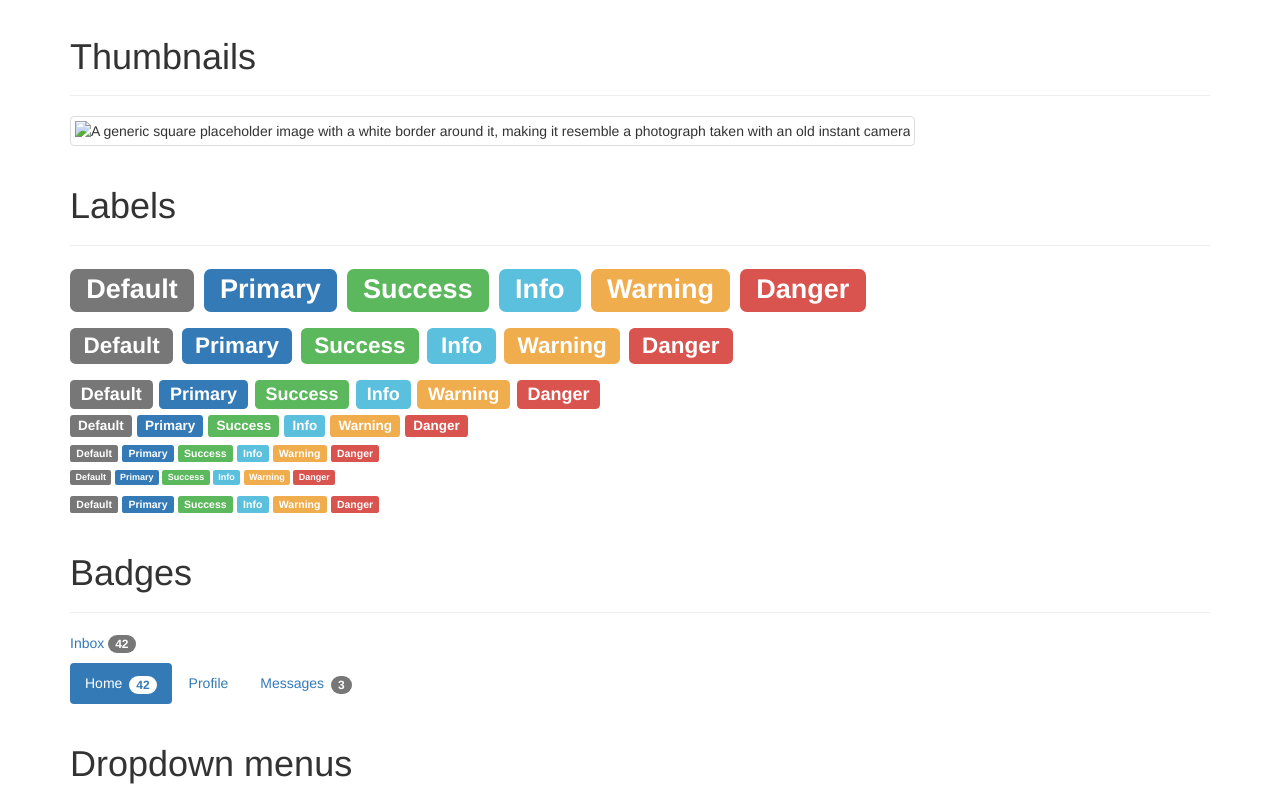
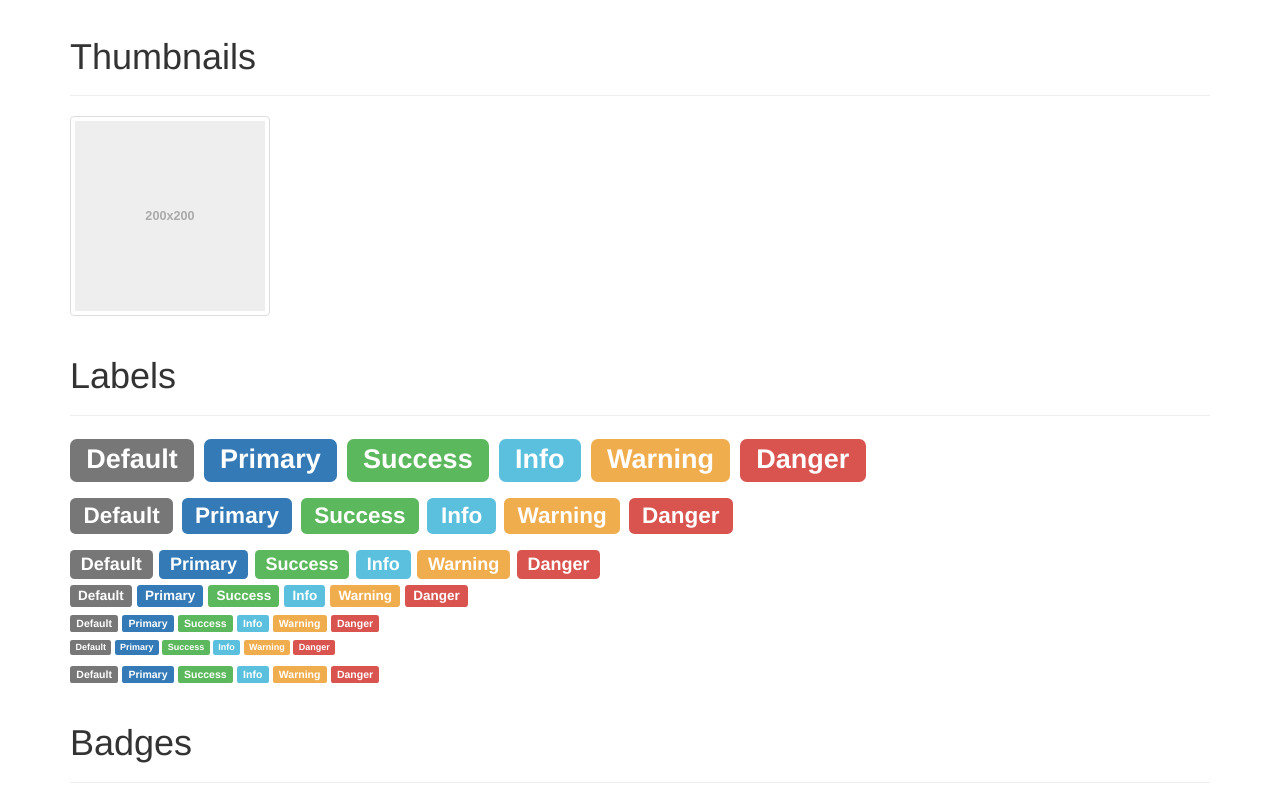
Before and after one commit to CMP-Studio/Bootstrap-Template, a plain HTML site: page index.html in a window 1280 px wide. Shown: the part 1050-1840 px from the top of the page. Drawn offline with nearby package versions, Linux system fonts and the light colour scheme.

Commit message:
Adding placeholder image

```diff
--- a/index.html
+++ b/index.html
@@ -621,6 +621,6 @@
     <!-- Include all compiled plugins (below), or include individual files as needed -->
     <script src="resources/js/bootstrap.min.js"></script>
     <!-- Placeholder Images -->
-    <script src="resources/assets/js/docs.min.js"></script>
+    <script src="resources/js/docs.min.js"></script>
   </body>
 </html>
```
